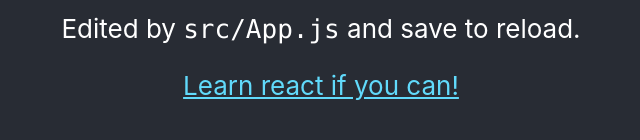
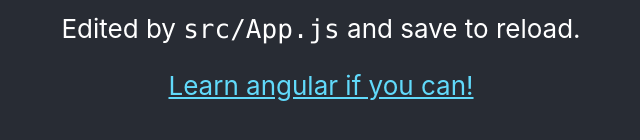
Before and after one commit to dkaleniuk/ci-project, a React (Create React App) app: page / in a window 1280 px wide. Shown: the part 516-656 px from the top of the page, without its empty margins (319-959 px from the left). Built offline with nearby package versions, Linux system fonts and the light colour scheme.

Commit message:
Update App.js

```diff
--- a/src/App.js
+++ b/src/App.js
@@ -16,7 +16,7 @@
           target="_blank"
           rel="noopener noreferrer"
         >
-          Learn react if you can!
+          Learn angular if you can!
         </a>
       </header>
     </div>
```
